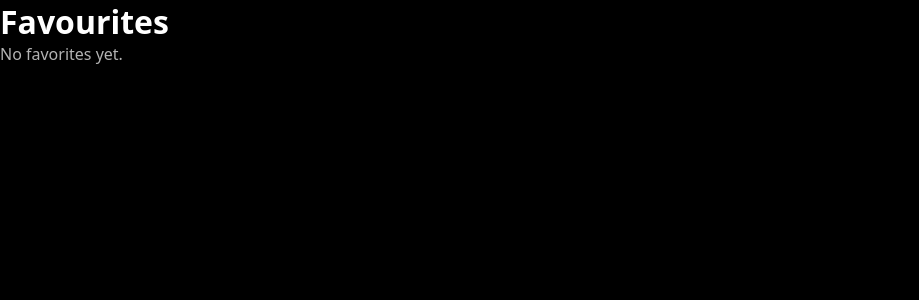
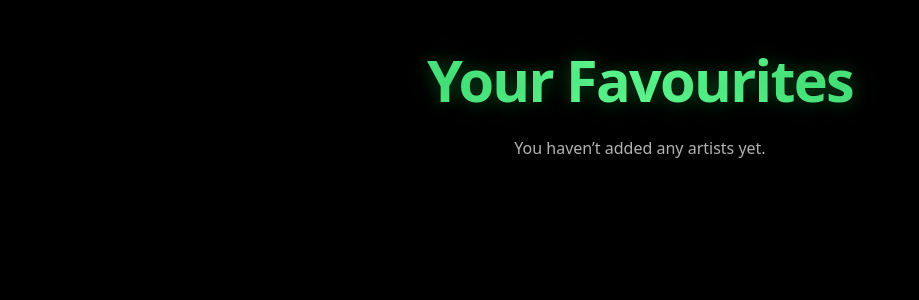
Before and after one commit to VaidehiGoel/global-groove, a React (Vite) app: page /favourites in a window 1280 px wide. Shown: the top 300 px of the page, without its empty margins (0-919 px from the left). Built offline with nearby package versions, Linux system fonts and the light colour scheme.

Commit message:
add styling to favourites page

```diff
--- a/src/pages/favourites.jsx
+++ b/src/pages/favourites.jsx
@@ -1,15 +1,41 @@
+import { Link } from "react-router-dom";
+
 function Favorites() {
-  const favorites = JSON.parse(localStorage.getItem("favorites")) || [];
+  const favorites =
+    JSON.parse(localStorage.getItem("favorites")) || [];
 
   return (
-    <div>
-      <h1>Favourites</h1>
+    <div className="favorites-page">
+      <div className="page-content">
+        <h1 className="section-title">Your Favourites</h1>
 
-      {favorites.length === 0 && <p>No favorites yet.</p>}
+        {favorites.length === 0 && (
+          <p className="empty-text">
+            You haven’t added any artists yet.
+          </p>
+        )}
+      </div>
 
-      {favorites.map(a => (
-        <div key={a.id}>{a.name}</div>
-      ))}
+      {favorites.length > 0 && (
+        <div className="favorites-section">
+          <div className="artists-grid">
+            {favorites.map(artist => (
+              <Link
+                to={`/artist/${artist.id}`}
+                key={artist.id}
+                className="artist-card"
+              >
+                <img
+                  src={artist.images[0]?.url}
+                  alt={artist.name}
+                  className="artist-image"
+                />
+                <h4 className="artist-name">{artist.name}</h4>
+              </Link>
+            ))}
+          </div>
+        </div>
+      )}
     </div>
   );
 }
```
